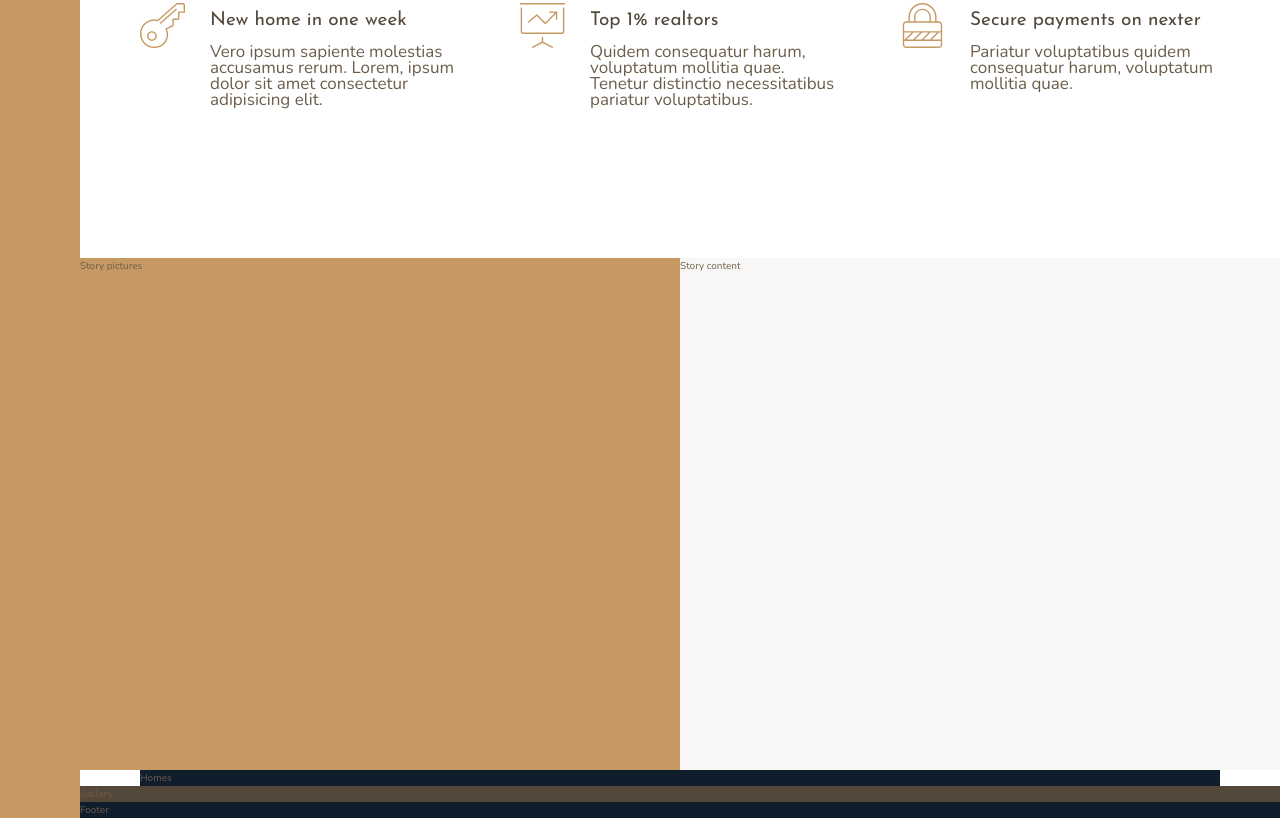
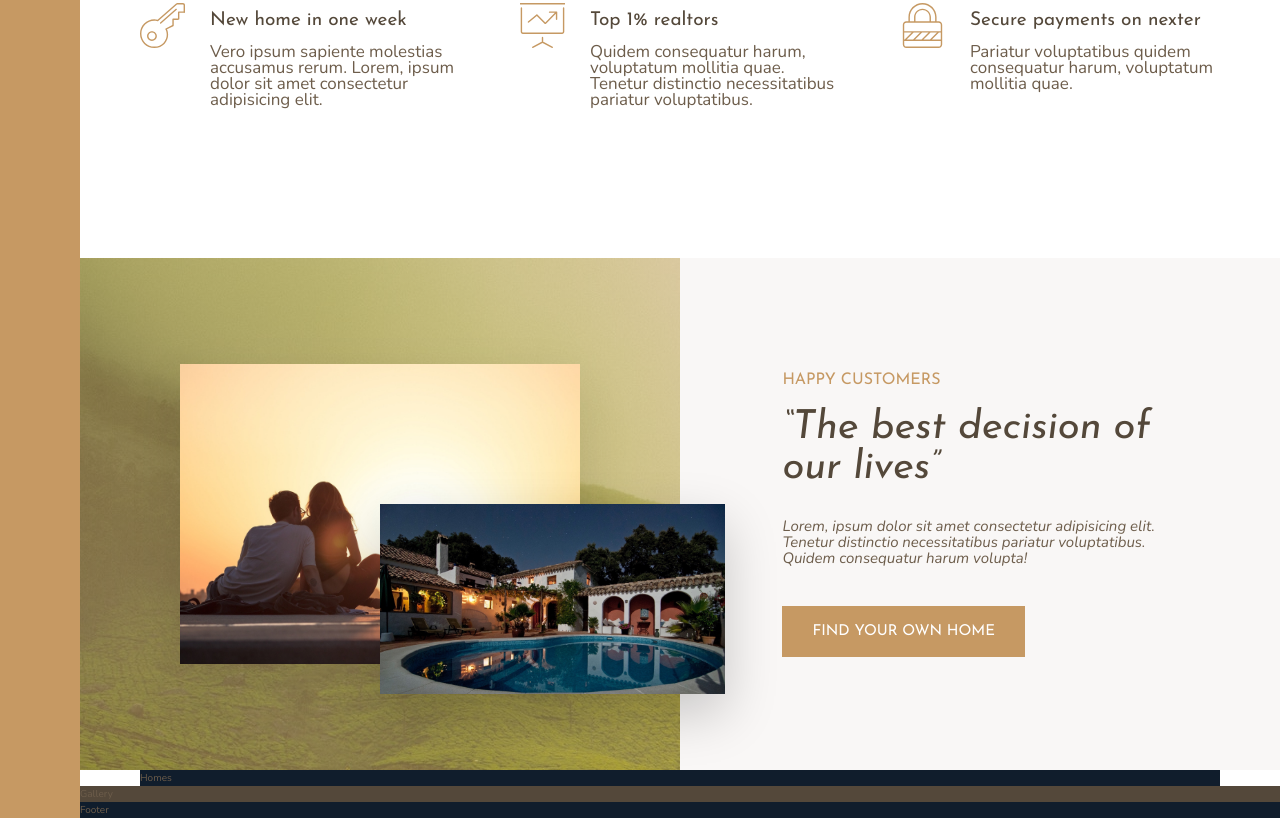
Before and after one commit to shivam-ops/advance-css-project-nexter, a website: page index.html in a window 1280 px wide. Shown: the part 932-1750 px from the top of the page. Drawn offline with nearby package versions, Linux system fonts and the light colour scheme.

Commit message:
added story section

```diff
--- a/index.html
+++ b/index.html
@@ -70,11 +70,17 @@
         </section>
 
         <div class="story__pictures">
-            Story pictures
+            <img src="img/story-1.jpeg" alt="Couple with new house" class="story__img--1">
+            <img src="img/story-2.jpeg" alt="New house" class="story__img--2">
         </div>
 
         <div class="story__content">
-            Story content
+            <h3 class="heading-3 mb-sm">Happy Customers</h3>
+            <h2 class="heading-2 heading-2--dark mb-md">&ldquo;The best decision of our lives&rdquo;</h2>
+            <p class="story__text">
+                Lorem, ipsum dolor sit amet consectetur adipisicing elit. Tenetur distinctio necessitatibus pariatur voluptatibus. Quidem consequatur harum volupta!
+            </p>
+            <button class="btn">Find your own home</button>
         </div>
 
         <section class="homes">
--- a/sass/_story.scss
+++ b/sass/_story.scss
@@ -2,10 +2,48 @@
     &__pictures {
         background-color: $color-primary;
         grid-column: full-start / col-end 4;
+        background-image: linear-gradient(rgba($color-primary, .5), rgba($color-primary, .5)), url(../img/back.jpg);
+
+        display: grid;
+        grid-template-rows: repeat(6, 1fr);
+        grid-template-columns: repeat(6, 1fr);
+        align-items: center;
+    }
+
+    &__img--1 {
+        width: 100%;
+        grid-row: 2 / 6;
+        grid-column: 2 / 6;
+        box-shadow: 0 2rem 5rem rgba(#000, .1);
+    }
+
+    &__img--2 {
+        width: 115%;
+        grid-row: 4 / 6;
+        grid-column: 4 / 7;
+        z-index: 20;
+        box-shadow: 0 2rem 5rem rgba(#000, .2);
     }
 
     &__content {
         background-color: $color-grey-light-1;
         grid-column: col-start 5 / full-end;
+
+        padding: 6rem 8vw;
+        /*
+        display: flex;
+        flex-direction: column;
+        justify-content: center;
+        align-items: flex-start;*/
+
+        display: grid;
+        align-content: center;
+        justify-items: start;
+    }
+
+    &__text {
+        font-size: 1.5rem;
+        font-style: italic;
+        margin-bottom: 4rem;
     }
 }
--- a/sass/_typography.scss
+++ b/sass/_typography.scss
@@ -10,10 +10,26 @@
 
 .heading-2 {
     @extend %heading;
+    font-size: 4rem;
+    font-style: italic;
+    line-height: 1;
+
+    &--light {
+        color: $color-grey-light-1;
+    }
+
+    &--dark {
+        color: $color-grey-dark-1;
+    }
+
 }
 
 .heading-3 {
     @extend %heading;
+
+    font-size: 1.6rem;
+    color: $color-primary;
+    text-transform: uppercase;
 }
 
 .heading-4 {
@@ -28,3 +44,26 @@
         color: $color-grey-dark-1;
     }
 }
+
+.btn {
+    background-color: $color-primary;
+    color: #fff;
+    border: none;
+    border-radius: 0;
+    font-family: $font-display;
+    font-size: 1.5rem;
+    text-transform: uppercase;
+    padding: 1.8rem 3rem;
+    cursor: pointer;
+    transition: all .2s;
+
+    &:hover {
+        background-color: $color-primary-dark;
+    }
+}
+
+
+.mb-sm {margin-bottom: 2rem;}
+.mb-md {margin-bottom: 3rem;}
+.mb-lg {margin-bottom: 4rem;}
+.mb-hg {margin-bottom: 8rem;}
```
Also changed, not shown: css/style.css.
